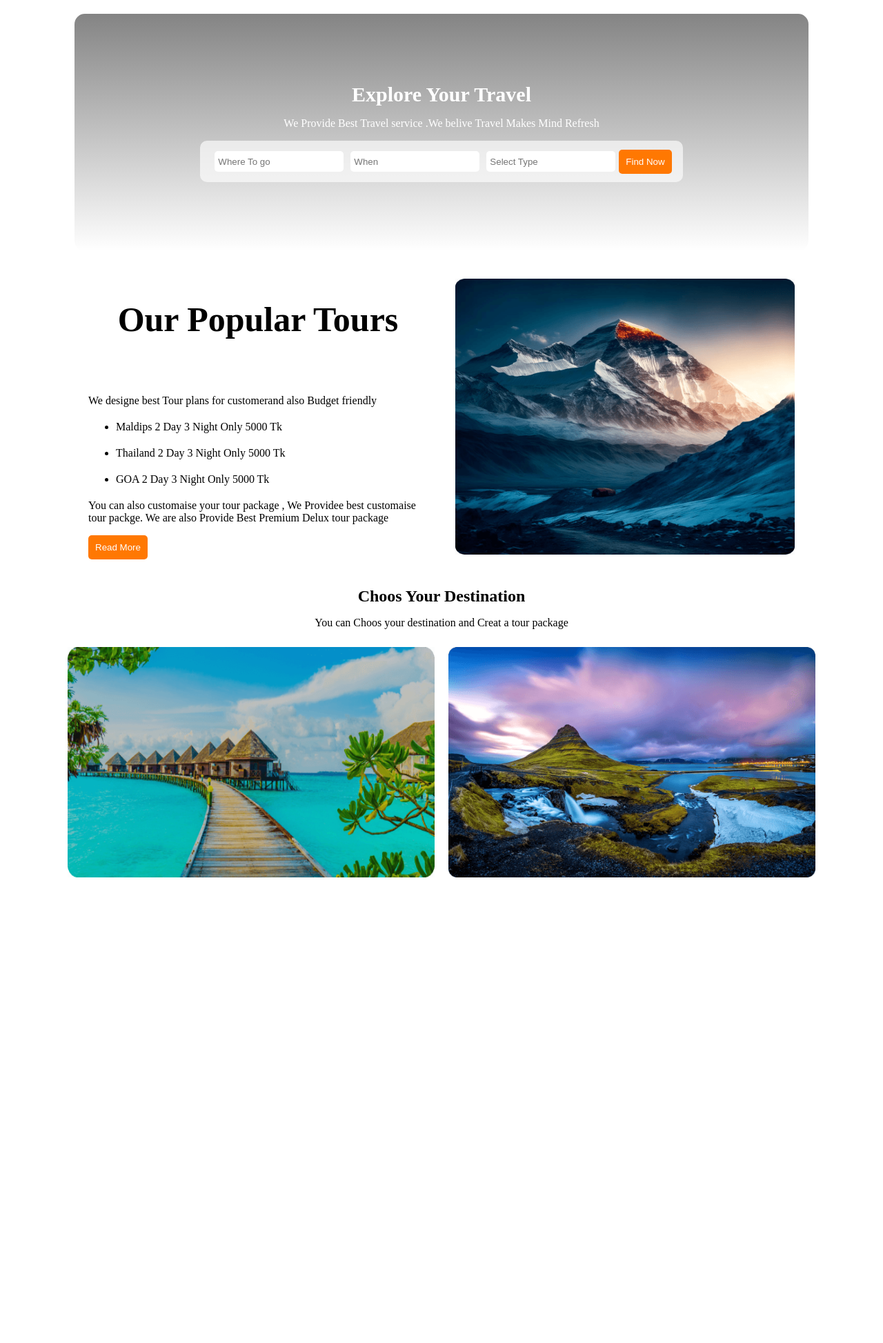
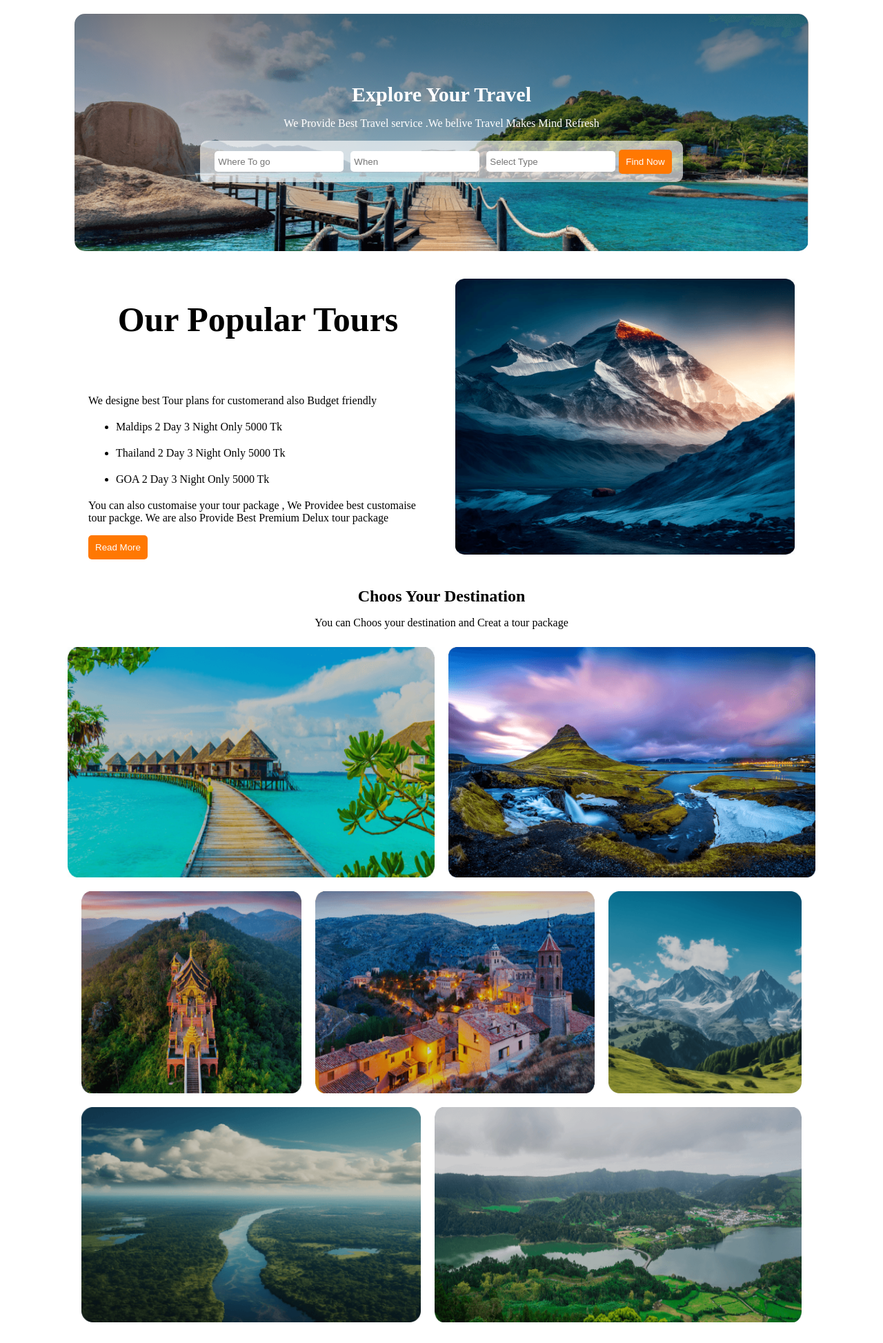
Before and after one commit to shakil-py/PA2webresposdive-, a plain HTML site: page index.html in a window 1280 px wide. Shown: the whole page at 69% size. Before the commit the page ends 1342 px from the top, so only its background shows below. Drawn offline with Linux system fonts and the light colour scheme; the site is published under a folder, as on GitHub Pages, so addresses that start at the root find nothing; files whose address does not match are found by name.

Commit message:
solve bug

```diff
--- a/index.html
+++ b/index.html
@@ -45,7 +45,7 @@
                     <button class="cmnbtn">Read More</button>
                 </div>
                 <div class="tour-img tour-share">
-                    <img src="images/Rectangle 4.png" alt="">
+                    <img src="img/Rectangle 4.png" alt="">
                 </div>
             </div>
         </section>
@@ -57,17 +57,17 @@
                     <p>You can Choos your destination and Creat a tour package</p>
                 </div>
                 <div class="row-1 row-cmn">
-                    <img src="images/Rectangle 5.png" alt="">
-                    <img src="images/Rectangle 8 (1).png" alt="">
+                    <img src="img/Rectangle 5.png" alt="">
+                    <img src="img/Rectangle 8 (1).png" alt="">
                 </div>
                 <div class="row-2 row-cmn">
-                    <img id="img1" src="/images/Rectangle 6.png" alt="">
-                    <img id="img2" src="/images/Rectangle 7.png" alt="">
-                    <img id="img3" src="/images/Rectangle 9.png " alt="">
+                    <img id="img1" src="img/Rectangle 6.png" alt="">
+                    <img id="img2" src="img/Rectangle 7.png" alt="">
+                    <img id="img3" src="img/Rectangle 9.png " alt="">
                 </div>
                 <div class="row-3 row-cmn  ">
-                    <img src="/images/Rectangle 11.png" alt="">
-                    <img src="/images/Rectangle 10.png" alt="">
+                    <img src="img/Rectangle 11.png" alt="">
+                    <img src="img/Rectangle 10.png" alt="">
                 </div>
             </div>
 
--- a/style/style.css
+++ b/style/style.css
@@ -22,11 +22,10 @@
 
 .banermain {
     background-image: linear-gradient(to bottom, rgba(31, 31, 31, 0.549), rgba(255, 255, 255, 0)),
-        url('/images/Group\ 13\ \(1\)\ \(1\).png');
+        url('../images/Group\ 13\ \(1\)\ \(1\).png');
     margin-top: 20px;
     background-repeat: no-repeat;
     background-size: cover;
-    height: ;
     border-radius: 15px;
 }
 
```
Also changed, not shown: img/Group 13 (1) (1).png (renamed from Images/Group 13 (1) (1).png), img/Group 39.png (renamed from Images/Group 39.png), img/Group 40.png (renamed from Images/Group 40.png), img/Group 40071 (2).png (renamed from Images/Group 40071 (2).png), img/Group 40089.png (renamed from Images/Group 40089.png), img/Rectangle 10.png (renamed from Images/Rectangle 10.png), img/Rectangle 11.png (renamed from Images/Rectangle 11.png), img/Rectangle 4.png (renamed from Images/Rectangle 4.png), img/Rectangle 5.png (renamed from Images/Rectangle 5.png), img/Rectangle 6.png (renamed from Images/Rectangle 6.png), img/Rectangle 7.png (renamed from Images/Rectangle 7.png), img/Rectangle 8 (1).png (renamed from Images/Rectangle 8 (1).png), img/Rectangle 8.png (renamed from Images/Rectangle 8.png), img/Rectangle 9.png (renamed from Images/Rectangle 9.png).
